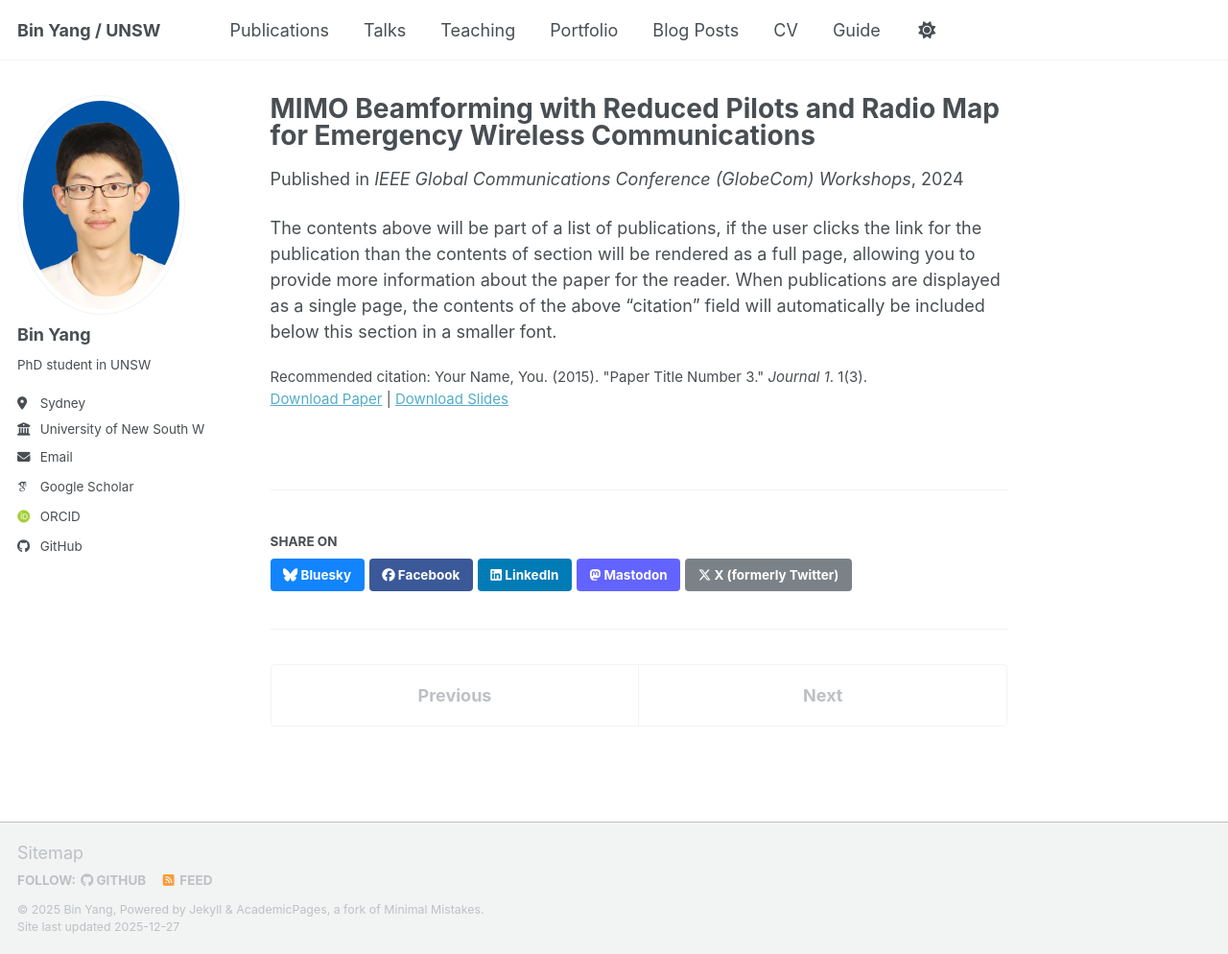
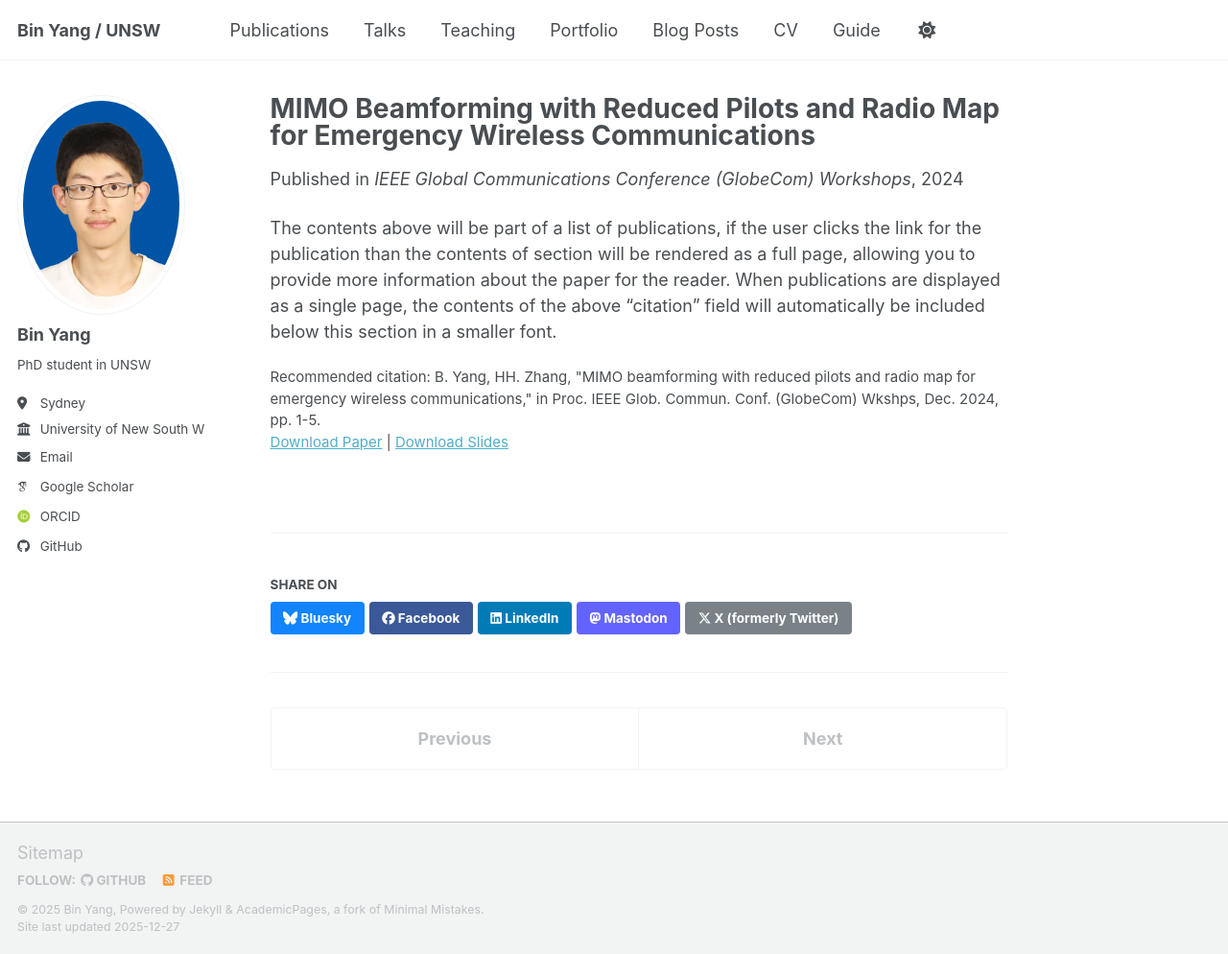
Before and after one commit to yangbin-xd/yangbin-xd.github.io, a Jekyll site: the page built from _publications/2015-10-01-paper-title-number-3.md, in a window 1280 px wide and 994 px high. Shown: the whole window at 96% size. Built offline with Jekyll 4.4.1, drawn with Linux system fonts in a browser that asks for light colours; some web fonts are replaced; a script bundle is joined from its source files by our own code; library files that are not in the unit come from our copies.

Commit message:
Update 2015-10-01-paper-title-number-3.md

```diff
--- a/_publications/2015-10-01-paper-title-number-3.md
+++ b/_publications/2015-10-01-paper-title-number-3.md
@@ -8,7 +8,7 @@ date: 2024-12-08
 venue: 'IEEE Global Communications Conference (GlobeCom) Workshops'
 slidesurl: 'https://academicpages.github.io/files/slides3.pdf'
 paperurl: 'https://academicpages.github.io/files/paper3.pdf'
-citation: 'Your Name, You. (2015). &quot;Paper Title Number 3.&quot; <i>Journal 1</i>. 1(3).'
+citation: 'B. Yang, HH. Zhang, "MIMO beamforming with reduced pilots and radio map for emergency wireless communications," in Proc. IEEE Glob. Commun. Conf. (GlobeCom) Wkshps, Dec. 2024, pp. 1-5.'
 ---
 
 The contents above will be part of a list of publications, if the user clicks the link for the publication than the contents of section will be rendered as a full page, allowing you to provide more information about the paper for the reader. When publications are displayed as a single page, the contents of the above "citation" field will automatically be included below this section in a smaller font.
```
